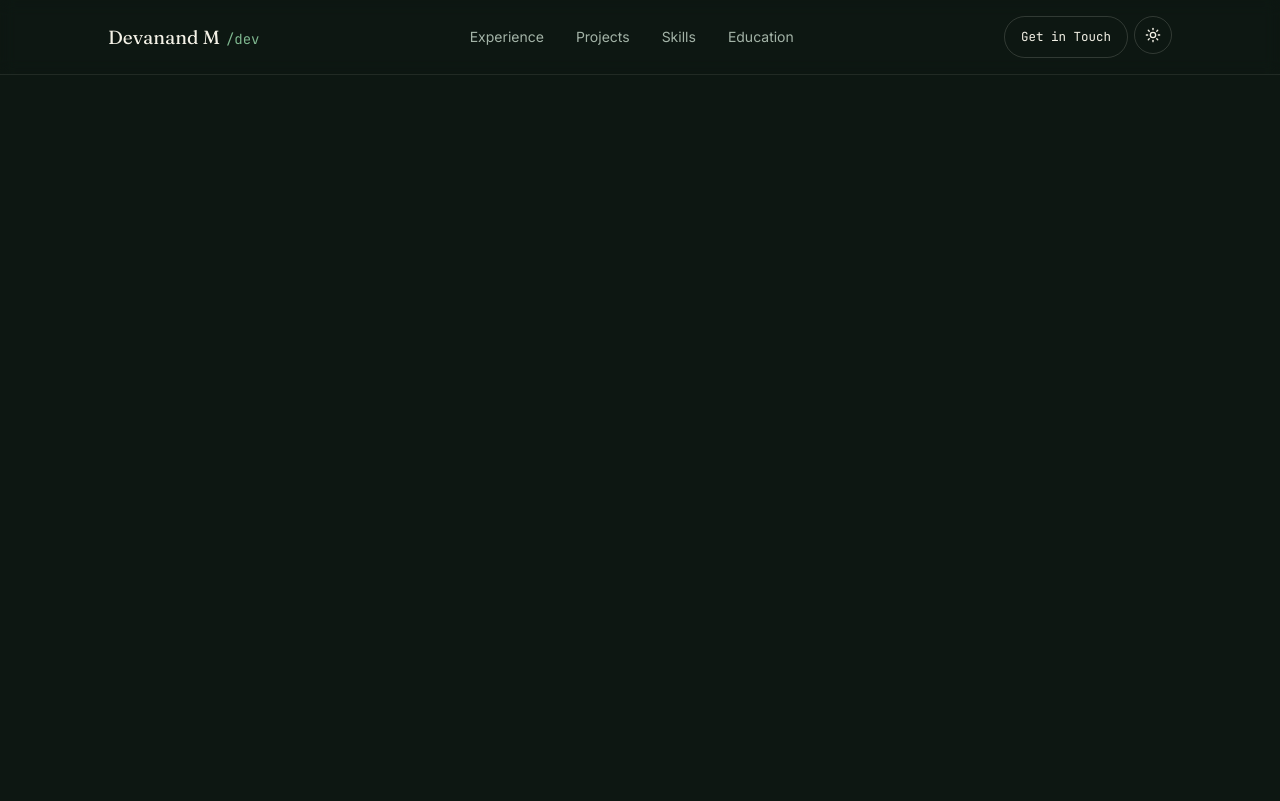
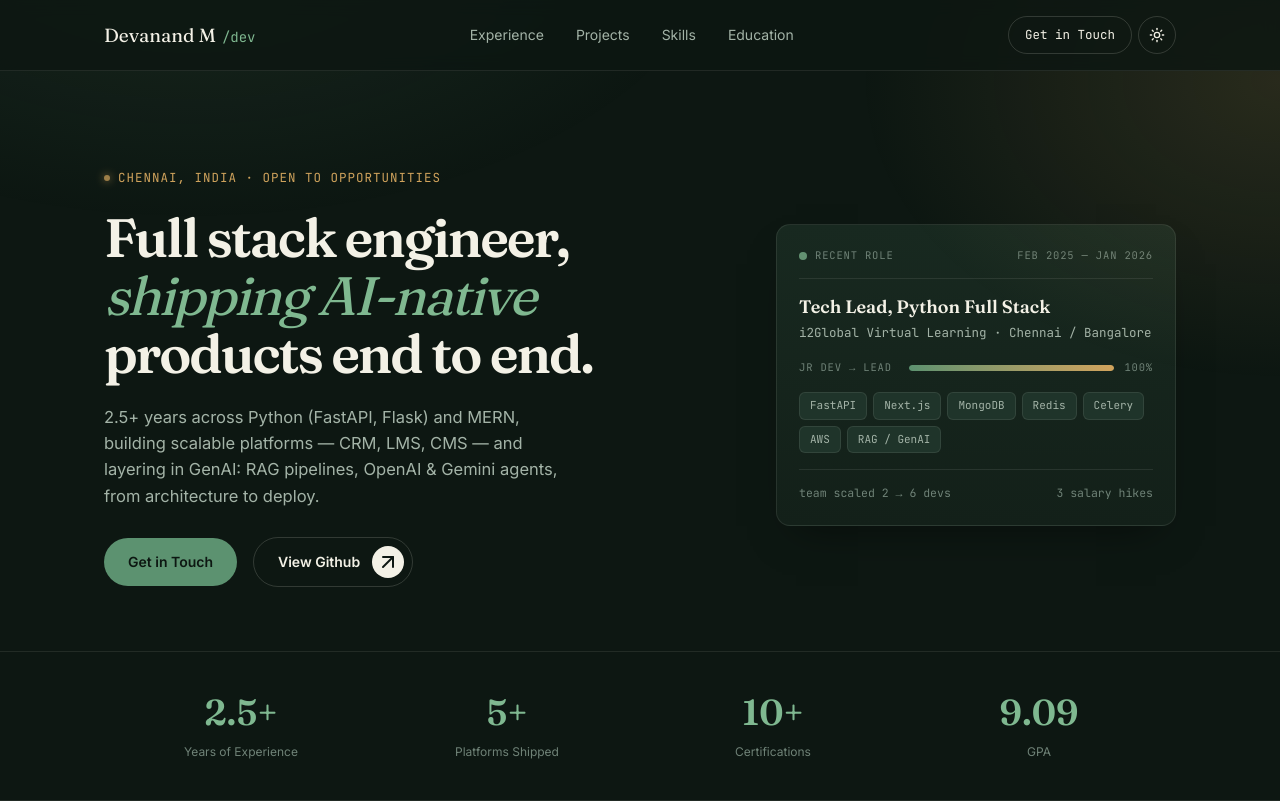
Before and after one commit to Deva0813/protfolio_v2, a Next.js app: page / in a window 1280 px wide. Built offline with nearby package versions, Linux system fonts and the light colour scheme.

Commit message:
Hero setion data, Status card added

```diff
--- a/app/globals.css
+++ b/app/globals.css
@@ -1,6 +1,6 @@
 @import "tailwindcss";
 
-:root{
+:root {
   --radius: 14px;
   --radius-sm: 6px;
   --maxw: 1120px;
@@ -14,14 +14,15 @@
 /* Dark theme (default)                                                   */
 /* ---------------------------------------------------------------------- */
 :root,
-.dark{
+.dark {
   --bg: #0d1712;
   --bg-elevated: #132019;
+  --bg-dim: rgba(13, 23, 18, 0.82);
   --surface: #182920;
   --surface-2: #1f342a;
 
-  --border: rgba(241,238,228,0.09);
-  --border-strong: rgba(241,238,228,0.16);
+  --border: rgba(241, 238, 228, 0.09);
+  --border-strong: rgba(241, 238, 228, 0.16);
 
   --text: #f3f1e6;
   --text-muted: #a3b3a7;
@@ -29,16 +30,16 @@
 
   --accent: #5c9270;
   --accent-strong: #7fb890;
-  --accent-dim: rgba(92,146,112,0.14);
+  --accent-dim: rgba(92, 146, 112, 0.14);
 
   --gold: #d1a35c;
-  --gold-dim: rgba(209,163,92,0.14);
+  --gold-dim: rgba(209, 163, 92, 0.14);
 
-  --shadow-card: 0 30px 60px -20px rgba(0,0,0,0.5);
-  --shadow-card-sm: 0 20px 40px -20px rgba(0,0,0,0.5);
+  --shadow-card: 0 30px 60px -20px rgba(0, 0, 0, 0.5);
+  --shadow-card-sm: 0 20px 40px -20px rgba(0, 0, 0, 0.5);
 
   --btn-primary-text: #0d1712;
-  --nav-bg: rgba(13,23,18,0.82);
+  --nav-bg: rgba(13, 23, 18, 0.82);
 
   color-scheme: dark;
 }
@@ -46,14 +47,15 @@
 /* ---------------------------------------------------------------------- */
 /* Light theme                                                            */
 /* ---------------------------------------------------------------------- */
-.light{
+.light {
   --bg: #faf8f2;
   --bg-elevated: #f2efe4;
+  --bg-dim: rgba(250, 248, 242, 0.82);
   --surface: #ffffff;
   --surface-2: #f0ede2;
 
-  --border: rgba(20,30,24,0.09);
-  --border-strong: rgba(20,30,24,0.16);
+  --border: rgba(20, 30, 24, 0.09);
+  --border-strong: rgba(20, 30, 24, 0.16);
 
   --text: #16211a;
   --text-muted: #5c6b60;
@@ -61,16 +63,16 @@
 
   --accent: #3f6b52;
   --accent-strong: #2f4b3a;
-  --accent-dim: rgba(63,107,82,0.10);
+  --accent-dim: rgba(63, 107, 82, 0.10);
 
   --gold: #b3803a;
-  --gold-dim: rgba(179,128,58,0.12);
+  --gold-dim: rgba(179, 128, 58, 0.12);
 
-  --shadow-card: 0 24px 48px -24px rgba(22,33,26,0.18);
-  --shadow-card-sm: 0 16px 32px -20px rgba(22,33,26,0.16);
+  --shadow-card: 0 24px 48px -24px rgba(22, 33, 26, 0.18);
+  --shadow-card-sm: 0 16px 32px -20px rgba(22, 33, 26, 0.16);
 
   --btn-primary-text: #faf8f2;
-  --nav-bg: rgba(250,248,242,0.82);
+  --nav-bg: rgba(250, 248, 242, 0.82);
 
   color-scheme: light;
 }
@@ -78,9 +80,12 @@
 /* ---------------------------------------------------------------------- */
 /* Reset / base                                                           */
 /* ---------------------------------------------------------------------- */
-*{ box-sizing: border-box; margin: 0; padding: 0; }
-html{ scroll-behavior: smooth; }
-body{
+/* *{ box-sizing: border-box; margin: 0; padding: 0; } */
+html {
+  scroll-behavior: smooth;
+}
+
+body {
   background: var(--bg);
   color: var(--text);
   font-family: var(--font-body);
@@ -88,14 +93,38 @@ body{
   -webkit-font-smoothing: antialiased;
   transition: background-color .25s ease, color .25s ease;
 }
-a{ color: inherit; text-decoration: none; }
-::selection{ background: var(--accent-dim); color: var(--accent-strong); }
 
-@media (prefers-reduced-motion: reduce){
-  *{ animation: none !important; transition: none !important; }
+a {
+  color: inherit;
+  text-decoration: none;
 }
 
+::selection {
+  background: var(--accent-dim);
+  color: var(--accent-strong);
+}
+
+@media (prefers-reduced-motion: reduce) {
+  * {
+    animation: none !important;
+    transition: none !important;
+  }
+}
 
 /* ---------------------------------------------------------------------- */
 /* Custom classes                                                         */
 /* ---------------------------------------------------------------------- */
+
+.section_container {
+  @apply mx-auto max-w-(--maxw)
+}
+
+body::before{
+  content:'';
+  position:fixed; inset:0;
+  background:
+    radial-gradient(ellipse 900px 500px at 15% -10%, var(--accent-dim), transparent 60%),
+    radial-gradient(ellipse 700px 500px at 100% 10%, var(--gold-dim), transparent 60%);
+  pointer-events:none;
+  z-index:0;
+}
--- a/app/page.tsx
+++ b/app/page.tsx
@@ -1,11 +1,10 @@
-import { ThemeToggleButton } from "@/components/ThemeToggleButton";
+import HeroSection from "@/components/HeroSection/HeroSection";
 
 export default function Home() {
   return (
-    <div className="">
+    <main className="">
+      <HeroSection />
 
-
-
-    </div>
+    </main>
   );
 }
--- /dev/null
+++ b/components/Buttons.tsx
@@ -0,0 +1,20 @@
+import clsx from "clsx";
+import { ArrowUpRight } from "lucide-react";
+import Link from 'next/link';
+import { buttonVariants } from '../lib/constants';
+
+type Props = {
+    varient?: "fill" | "outline",
+    href: string,
+    text: string,
+    arrow?: boolean
+}
+
+export const LinkButton = ({ varient = "outline", ...props }: Props) => {
+    return (
+        <Link href={props.href} target="_blank" className={clsx(buttonVariants[varient], ' rounded-full text-sm font-semibold flex gap-3 items-center', props.arrow ? "py-2! pr-2! pl-6!" : "px-6! py-3.5!")}>
+            {props.text}
+            {props.arrow && <span className="block bg-(--text) text-(--bg) rounded-full p-1!"><ArrowUpRight /></span>}
+        </Link>
+    )
+}
--- /dev/null
+++ b/components/HeroSection/HeroSection.tsx
@@ -0,0 +1,50 @@
+import { statsConstants } from "@/lib/data"
+import { LinkButton } from "../Buttons"
+import { StatusCard } from "./StatusCard"
+
+type Props = {}
+
+const HeroSection = (props: Props) => {
+    return (
+        <div className='' >
+            <div className="section_container grid sm:grid-cols-2 sm:px-6 px-4 pt-23 py-16">
+                <div className="">
+                    <span className="inline-flex items-center gap-2 font-mono text-[12.5px] uppercase tracking-[0.08em] text-(--gold) before:h-1.5 before:w-1.5 before:rounded-full before:bg-(--gold) before:shadow-[0_0_8px_var(--gold)] before:content-[''] before:animate-pulse">
+                        Chennai, India · Open to opportunities
+                    </span>
+                    <h1 className="my-5 font-(family-name:--font-display) text-[clamp(34px,4.6vw,54px)] font-semibold leading-[1.08] tracking-[-0.04em]">
+                        Full stack engineer,
+                        <br />
+                        <em className="font-normal italic text-(--accent-strong)">shipping AI-native</em> products end to end.
+                    </h1>
+
+                    <p className="mb-7 max-w-120 text-[16.5px] text-(--text-muted)">
+                        2.5+ years across Python (FastAPI, Flask) and MERN, building scalable platforms — CRM, LMS, CMS — and
+                        layering in GenAI: RAG pipelines, OpenAI &amp; Gemini agents, from architecture to deploy.
+                    </p>
+                    <div className="flex gap-4 items-center">
+                        <LinkButton text="Get in Touch" href="mailto:devanand151101@gmail.com" varient="fill" />
+                        <LinkButton text="View Github" href="https://github.com/Deva0813" arrow />
+                    </div>
+                </div>
+                <div className="flex items-center justify-end">
+                    <StatusCard />
+                </div>
+            </div>
+            <div className="border-y border-(--border)">
+                <div className="section_container  sm:px-7! px-4! py-10! grid grid-cols-4 ">
+                    {
+                        statsConstants.map((item, idx) => {
+                            return <div className="text-center grid gap-3" key={idx}>
+                                <p className="text-4xl text-(--accent-strong) font-semibold font-(family-name:--font-display)" >{item.value}</p>
+                                <p className="text-xs text-(--text-dim)">{item.name}</p>
+                            </div>
+                        })
+                    }
+                </div>
+            </div>
+        </div>
+    )
+}
+
+export default HeroSection
--- /dev/null
+++ b/components/HeroSection/StatusCard.tsx
@@ -0,0 +1,61 @@
+'use client'
+import { useEffect, useState } from 'react'
+
+const chips = ['FastAPI', 'Next.js', 'MongoDB', 'Redis', 'Celery', 'AWS', 'RAG / GenAI']
+
+export function StatusCard() {
+    const [pct, setPct] = useState(0)
+
+    useEffect(() => {
+        const start = setTimeout(() => {
+            const iv = setInterval(() => {
+                setPct((n) => {
+                    if (n >= 100) { clearInterval(iv); return 100 }
+                    return n + 4
+                })
+            }, 24)
+        }, 400)
+        return () => clearTimeout(start)
+    }, [])
+
+    return (
+        <div className=" max-w-100 rounded-(--radius) border border-(--border) bg-linear-to-b from-(--surface) to-(--bg-elevated) p-5.5 font-mono text-[13px] shadow-(--shadow-card-sm)">
+            <div className="mb-3.5 flex items-center justify-between border-b border-(--border) pb-3.5">
+                <div className="flex items-center gap-2 text-[10.5px] uppercase tracking-[0.08em] text-(--text-dim)">
+                    <span className="inline-block h-2 w-2 animate-pulse rounded-full bg-(--accent-strong) shadow-[0_0_10px_var(--accent-strong)" />
+                    Recent role
+                </div>
+                <span className="text-[10.5px] uppercase tracking-[0.08em] text-(--text-dim)">Feb 2025 — Jan 2026</span>
+            </div>
+
+            <h4 className="my-0.5 font-(family-name:--font-display) text-lg font-semibold text-(--text)">
+                Tech Lead, Python Full Stack
+            </h4>
+            <div className="text-[12.5px] text-(--text-muted)">i2Global Virtual Learning · Chennai / Bangalore</div>
+
+            <div className="my-4 flex items-center gap-2.5">
+                <span className="w-25 text-[10.5px] uppercase tracking-[0.08em] text-(--text-dim)">Jr Dev → Lead</span>
+                <div className="h-1.5 flex-1 overflow-hidden rounded-full bg-(--surface-2)">
+                    <div
+                        className="h-full rounded-full bg-linear-to-r from-(--accent) to-(--gold) transition-[width] duration-1400 ease-out"
+                        style={{ width: `${pct}%` }}
+                    />
+                </div>
+                <span className="text-[10.5px] uppercase tracking-[0.08em] text-(--text-dim)">{pct}%</span>
+            </div>
+
+            <div className="mt-3.5 flex flex-wrap gap-1.5">
+                {chips.map((c) => (
+                    <span key={c} className="rounded-md border border-(--border) bg-(--surface-2) px-2.5 py-1 text-[11px] text-(--text-muted)">
+                        {c}
+                    </span>
+                ))}
+            </div>
+
+            <div className="mt-4 flex justify-between border-t border-(--border) pt-3.5 text-[11.5px] text-(--text-dim)">
+                <span>team scaled 2 → 6 devs</span>
+                <span>3 salary hikes</span>
+            </div>
+        </div>
+    )
+}
--- a/components/Navbar.tsx
+++ b/components/Navbar.tsx
@@ -12,8 +12,8 @@ const links = [
 
 const Navbar = (props: Props) => {
     return (
-        <nav className="sticky top-0 left-0  border-b border-(--border) backdrop-blur-sm" >
-            <div className="mx-auto! flex max-w-(--maxw) items-center justify-between px-7! py-4!">
+        <nav className="sticky top-0 left-0 z-50! border-b border-(--border) bg-(--bg-dim) backdrop-blur-sm " >
+            <div className="flex section_container items-center justify-between px-4! sm:px-6! py-4!">
                 <div className="">
                     <Link href={"/"} className="flex items-baseline gap-1.5 font-(family-name:--font-display)! text-[19px]">
                         Devanand M <span className="text-(--accent-strong) font-mono text-sm  ">/dev</span>
@@ -26,8 +26,8 @@ const Navbar = (props: Props) => {
                         </Link>
                     ))}
                 </div>
-                <div className="flex gap-1.5">
-                    <Link href={"/"} className="grid place-content-center text-[.7813rem] font-mono border-(--border-strong) px-4! py-2.5! transition-all hover:border-(--accent) hover:bg-(--accent-dim) hover:text-(--accent-strong) text-(--text)  rounded-full  border">
+                <div className="flex gap-1.5 items-center">
+                    <Link href={"/"} className="grid place-content-center text-[.7813rem] font-mono border-(--border-strong) px-4! py-2! transition-all hover:border-(--accent) hover:bg-(--accent-dim) hover:text-(--accent-strong) text-(--text)  rounded-full  border">
                         Get in Touch
                     </Link>
                     <ThemeToggleButton />
--- /dev/null
+++ b/lib/constants.ts
@@ -0,0 +1,4 @@
+export const buttonVariants = {
+    fill: "bg-(--accent) text-(--bg)! hover:bg-(--accent-strong) hover:text-(--text-muted)",
+    outline: "border border-(--border-strong) text-(--accent) hover:bg-(--accent-dim) hover:text-(--accent-strong)"
+}
--- a/lib/data.ts
+++ b/lib/data.ts
@@ -0,0 +1,19 @@
+
+export const statsConstants = [
+    {
+        name: "Years of Experience",
+        value: "2.5+",
+    },
+    {
+        name: "Platforms Shipped",
+        value: "5+",
+    },
+    {
+        name: "Certifications",
+        value: "10+",
+    },
+    {
+        name: "GPA",
+        value: "9.09",
+    },
+]
--- a/package.json
+++ b/package.json
@@ -9,6 +9,8 @@
     "lint": "eslint"
   },
   "dependencies": {
+    "clsx": "^2.1.1",
+    "gsap": "^3.15.0",
     "lucide-react": "^1.28.0",
     "next": "16.2.12",
     "next-themes": "^0.4.6",
```
Also changed, not shown: 1 other file (tests, documents, lock files or other folders).
